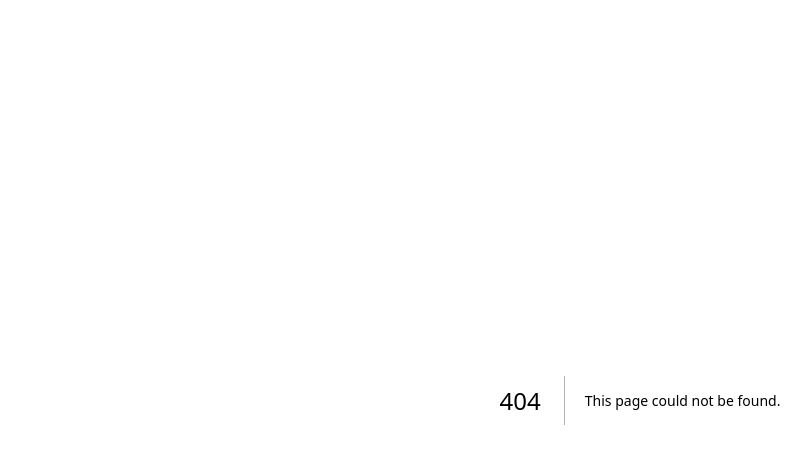
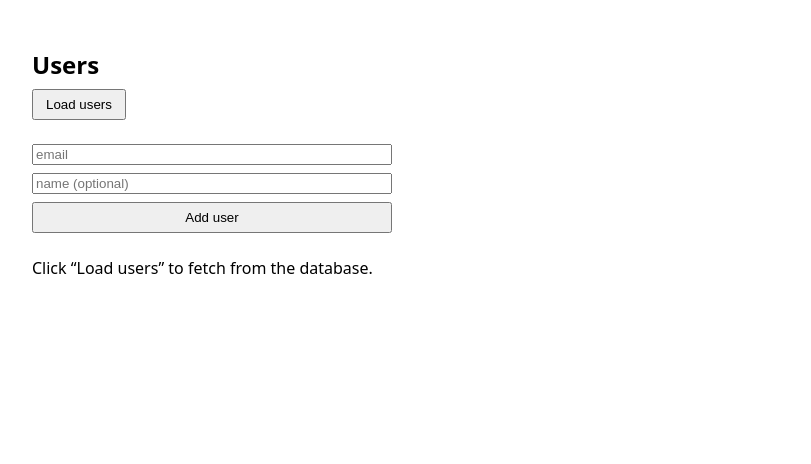
Before and after one commit to Jaydoo88/yourzyra, a Next.js app: page /users in a window 1280 px wide. Before the commit this address had no page. Shown: the top 464 px of the page, without its empty margins (0-811 px from the left). Built offline with nearby package versions, Linux system fonts and the light colour scheme.

Commit message:
feat: add users API and users page

```diff
--- /dev/null
+++ b/pages/api/users.ts
@@ -0,0 +1,42 @@
+import type { NextApiRequest, NextApiResponse } from 'next'
+import { PrismaClient } from '@prisma/client'
+import { prisma as sharedPrisma } from '../../lib/prisma'
+
+// Use shared Prisma or fallback
+const prisma = sharedPrisma ?? new PrismaClient()
+
+type User = { id: number; email: string; name: string | null; createdAt: string }
+type Data =
+  | { ok: true; users: User[] }
+  | { ok: true; created: User }
+  | { ok: false; error: string }
+
+export default async function handler(req: NextApiRequest, res: NextApiResponse<Data>) {
+  try {
+    if (req.method === 'GET') {
+      const users = await prisma.user.findMany({ orderBy: { id: 'asc' } })
+      const flat = users.map(u => ({ ...u, createdAt: u.createdAt.toISOString() }))
+      return res.status(200).json({ ok: true, users: flat })
+    }
+
+    if (req.method === 'POST') {
+      const { email, name } = req.body ?? {}
+      if (!email || typeof email !== 'string') {
+        return res.status(400).json({ ok: false, error: 'email is required' })
+      }
+      const created = await prisma.user.create({ data: { email, name: name ?? null } })
+      return res.status(201).json({
+        ok: true,
+        created: { ...created, createdAt: created.createdAt.toISOString() },
+      })
+    }
+
+    res.setHeader('Allow', 'GET, POST')
+    return res.status(405).json({ ok: false, error: 'Method Not Allowed' })
+  } catch (e) {
+    const msg = e instanceof Error ? e.message : String(e)
+    return res.status(500).json({ ok: false, error: msg })
+  }
+}
+
+export const config = { runtime: 'nodejs' }
--- /dev/null
+++ b/pages/users.tsx
@@ -0,0 +1,80 @@
+import { useState } from 'react'
+
+type User = { id: number; email: string; name: string | null; createdAt: string }
+
+export default function UsersPage() {
+  const [users, setUsers] = useState<User[] | null>(null)
+  const [loading, setLoading] = useState(false)
+  const [email, setEmail] = useState('')
+  const [name, setName] = useState('')
+
+  async function load() {
+    setLoading(true)
+    const res = await fetch('/api/users')
+    const data = await res.json()
+    setUsers(data.users ?? [])
+    setLoading(false)
+  }
+
+  async function addUser(e: React.FormEvent) {
+    e.preventDefault()
+    const res = await fetch('/api/users', {
+      method: 'POST',
+      headers: { 'Content-Type': 'application/json' },
+      body: JSON.stringify({ email, name }),
+    })
+    if (res.ok) {
+      setEmail('')
+      setName('')
+      await load()
+    } else {
+      const err = await res.json()
+      alert(err.error ?? 'Failed to create user')
+    }
+  }
+
+  return (
+    <main style={{ padding: 24, fontFamily: 'system-ui, sans-serif' }}>
+      <h1 style={{ fontSize: 24, marginBottom: 8 }}>Users</h1>
+
+      <section style={{ marginBottom: 24 }}>
+        <button onClick={load} disabled={loading} style={{ padding: '6px 12px' }}>
+          {loading ? 'Loading…' : 'Load users'}
+        </button>
+      </section>
+
+      <section style={{ marginBottom: 24 }}>
+        <form onSubmit={addUser} style={{ display: 'grid', gap: 8, maxWidth: 360 }}>
+          <input
+            placeholder="email"
+            value={email}
+            onChange={e => setEmail(e.target.value)}
+            required
+          />
+          <input
+            placeholder="name (optional)"
+            value={name}
+            onChange={e => setName(e.target.value)}
+          />
+          <button type="submit" style={{ padding: '6px 12px' }}>Add user</button>
+        </form>
+      </section>
+
+      <section>
+        {users === null ? (
+          <p>Click “Load users” to fetch from the database.</p>
+        ) : users.length === 0 ? (
+          <p>No users found.</p>
+        ) : (
+          <ul>
+            {users.map(u => (
+              <li key={u.id}>
+                #{u.id} — {u.email} {u.name ? `(${u.name})` : ''} • {new Date(u.createdAt).toLocaleString()}
+              </li>
+            ))}
+          </ul>
+        )}
+      </section>
+    </main>
+  )
+}
```
